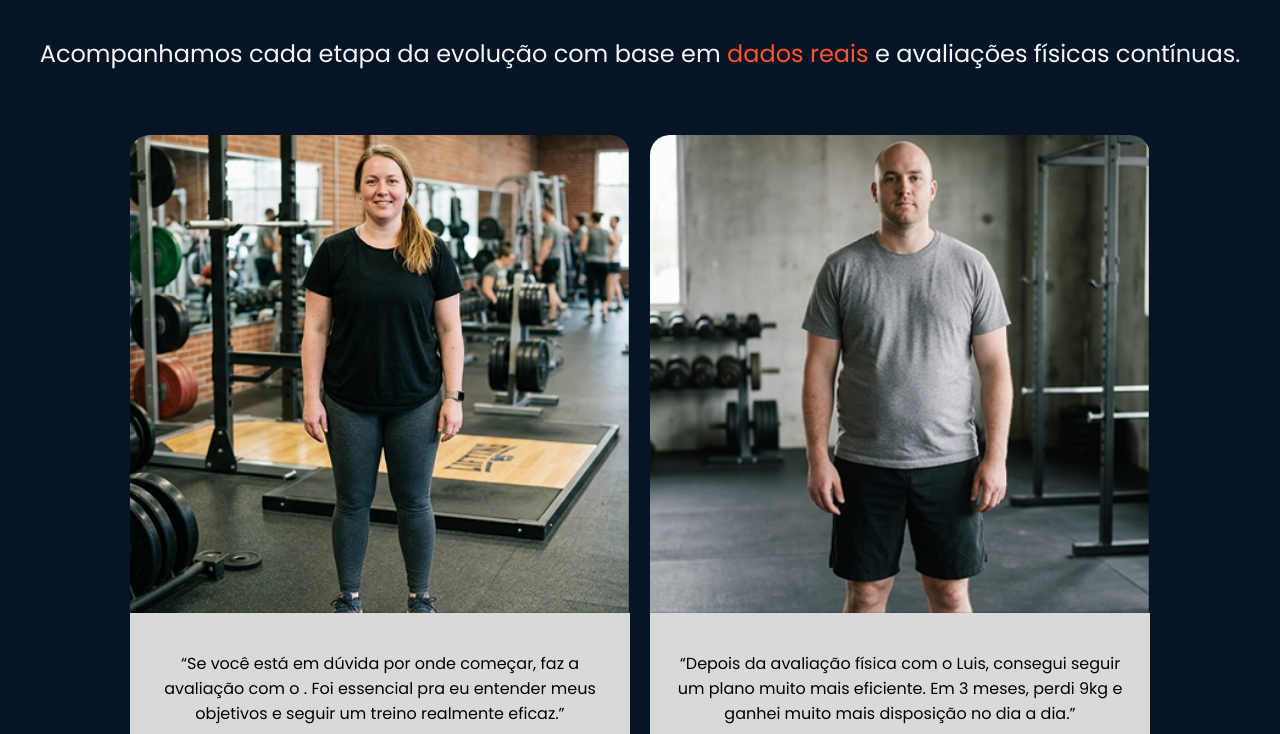
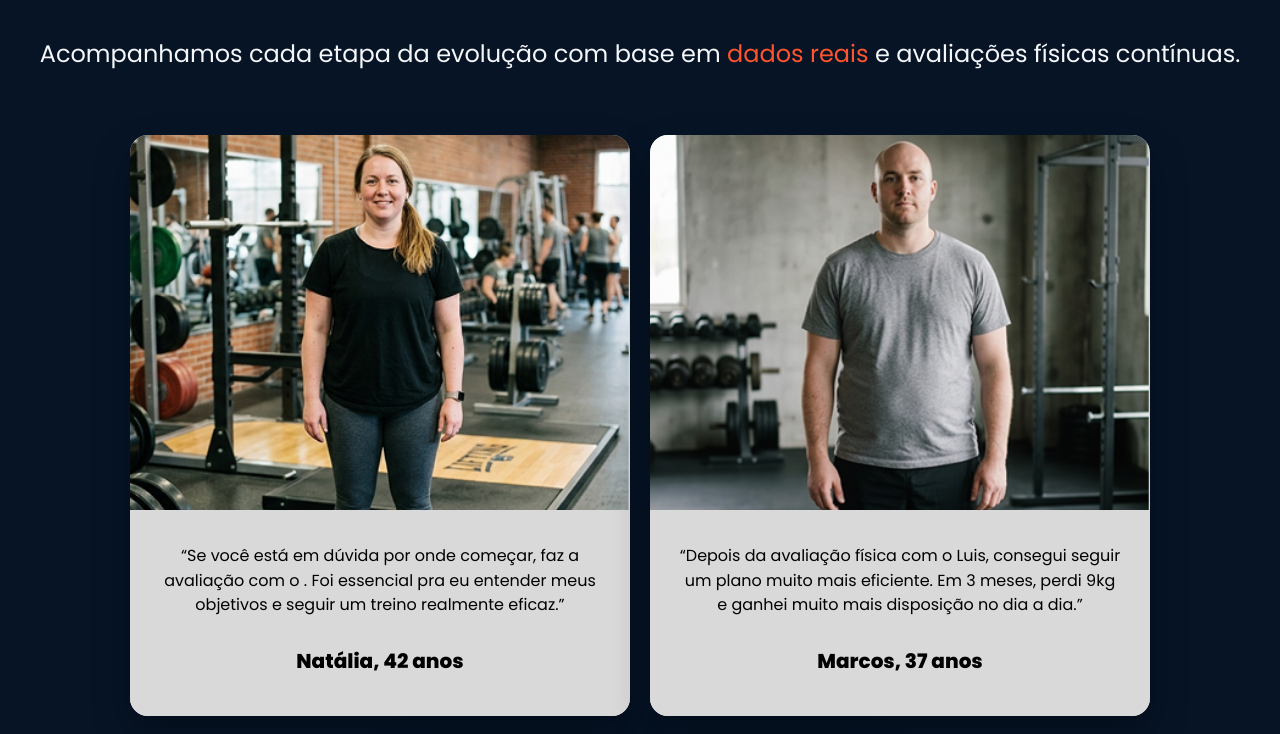
Before and after one commit to IanzZm/Projeto-Acad, a React (Vite) app: page / in a window 1280 px wide. Shown: the part 3560-4294 px from the top of the page. Built offline with nearby package versions, Linux system fonts and the light colour scheme.

Commit message:
feat: add os cards... (esqueci de colocar antes)

```diff
--- a/src/components/ResultCard/styles.module.css
+++ b/src/components/ResultCard/styles.module.css
@@ -1,27 +1,68 @@
 .card {
-  border-radius: 20px;
+  width: min(100%, 500px);
+  overflow: hidden;
+  border-radius: 18px;
+  background: #d9d9d9;
+  box-shadow: 0 18px 38px rgba(0, 0, 0, 0.28);
+  transform: translateY(0);
+  transition:
+    transform 0.25s ease,
+    box-shadow 0.25s ease;
+}
+
+.card:hover {
+  transform: translateY(-8px);
+  box-shadow: 0 26px 52px rgba(0, 0, 0, 0.38);
+}
+
+.card:hover .cardImage {
+  transform: scale(1.04);
 }
 
 .cardContent {
-  padding: 18px 16px 40px;
+  padding: 34px 28px 40px;
   text-align: center;
-  max-width: 500px;
-  background-color: #D9D9D9;
-
-
+  background-color: #d9d9d9;
 }
 
 .cardImage {
-  border-radius: 20px 20px 0 0;
   width: 100%;
-  height: auto;
+  aspect-ratio: 4 / 3;
   object-fit: cover;
+  object-position: top center;
   display: block;
-
+  transform-origin: center top;
+  transition: transform 0.35s ease;
 }
 
 .cardText {
   font-size: 16px;
+  line-height: 1.55;
   color: var(--color-black);
-  margin: 20px 0px 25px 0px;
+  margin: 0 0 28px;
 }
+
+.cardName {
+  margin: 0;
+  font-size: 20px;
+  font-weight: 800;
+  color: var(--color-black);
+}
+
+@media (max-width: 560px) {
+  .card {
+    border-radius: 14px;
+  }
+
+  .cardContent {
+    padding: 28px 20px 34px;
+  }
+
+  .cardText {
+    font-size: 15px;
+  }
+
+  .cardName {
+    font-size: 18px;
+  }
+}
```
